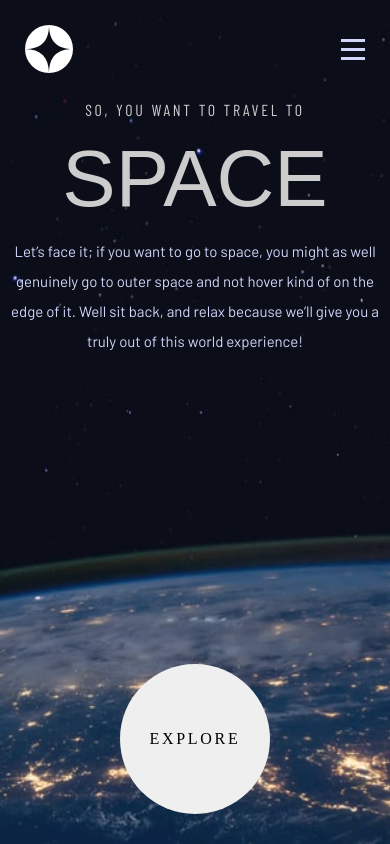
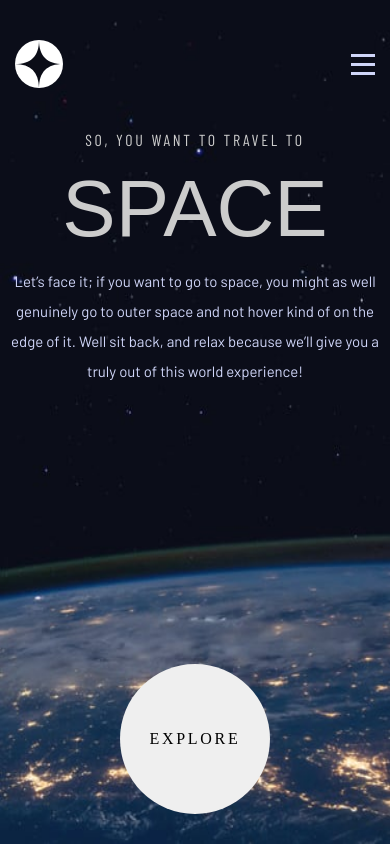
Before and after one commit to Oumar-1/space-torism, a React (Create React App) app: page / in a window 390 px wide. Built offline with nearby package versions, Linux system fonts and the light colour scheme; a web font is replaced by a local one.

Commit message:
fix mobile view and menu-toggle

```diff
--- a/src/sass/components/_nav.scss
+++ b/src/sass/components/_nav.scss
@@ -1,9 +1,11 @@
 nav {
   display: flex;
   z-index: 100;
+  user-select: none;
   align-items: center;
   position: relative;
-  padding-inline: 25px;
+  padding-left: 25px;
+  padding-top: 25px;
   hr {
     flex-grow: 1;
     display: block;
@@ -14,8 +16,17 @@ nav {
     margin-left: 50px;
     margin-right: -30px;
   }
+  .menu-toggler {
+    cursor: pointer;
+    transition: opacity 200ms;
+    &:hover {
+      opacity: 0.7;
+    }
+  }
   .nav-links {
     display: flex;
+    justify-content: center;
+    flex-grow: 1;
     list-style-type: none;
     align-items: center;
     font-size: 1.3rem;
@@ -24,7 +35,6 @@ nav {
     background-color: rgba(255, 255, 255, 4%);
     backdrop-filter: blur(80px);
     font-family: 'Barlow';
-    padding-inline: 50px;
     counter-reset: nav-counter;
 
     li {
@@ -46,7 +56,7 @@ nav {
         }
         &:before {
           content: '0' counter(nav-counter);
-          margin-right: 3px;
+          margin-right: 10px;
           font-weight: bold;
         }
       }
@@ -54,7 +64,7 @@ nav {
   }
 
   @media (max-width: 772px) {
-    margin: 0;
+    padding-top: 0;
     gap: 15px;
     justify-content: space-between;
     hr,
@@ -70,35 +80,42 @@ nav {
     }
   }
   @media (max-width: 411px) {
+    padding: 15px;
     .nav-links {
       order: +1;
       position: absolute;
+      padding: 0;
       width: 100%;
-      right: 0;
-      top: calc(100% + 10px);
+      left: 0;
+      top: calc(100% + 5px);
       flex-direction: column;
-      padding-inline: 0;
-      backdrop-filter: blur(0px);
       background: none;
       pointer-events: visible;
       visibility: hidden;
+      backdrop-filter: blur(0);
       &.active {
+        visibility: visible;
         li {
-          visibility: visible;
-          transform: scale(1);
+          scale: 1;
         }
       }
       li {
         transition-duration: 300ms;
         width: 100%;
-        background-color: rgba(22, 22, 22, 90%);
-        transform: scale(0);
         transform-origin: right;
+        background-color: var(--clr-dark);
+        scale: 0 1;
         a {
           padding-inline: 0;
+          transition-duration: 150ms;
           width: 100%;
+          filter: blur(0.6px);
           padding-right: 10px;
           padding-left: 15px;
+          &.active,
+          &:hover {
+            filter: blur(0);
+          }
         }
       }
     }
```
